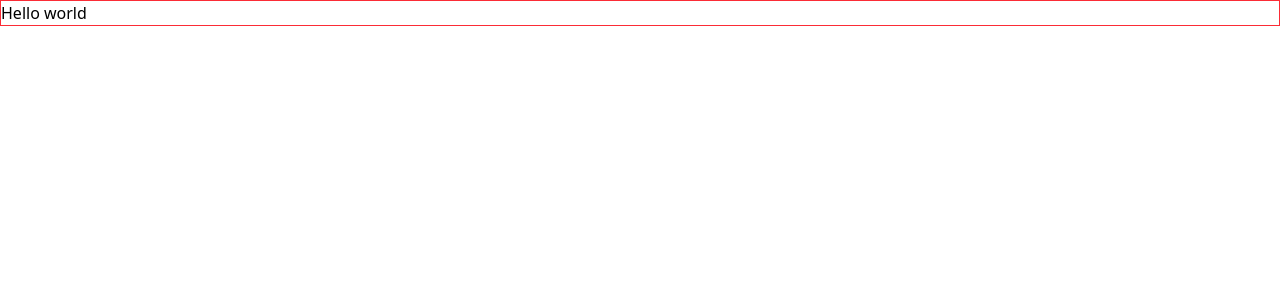
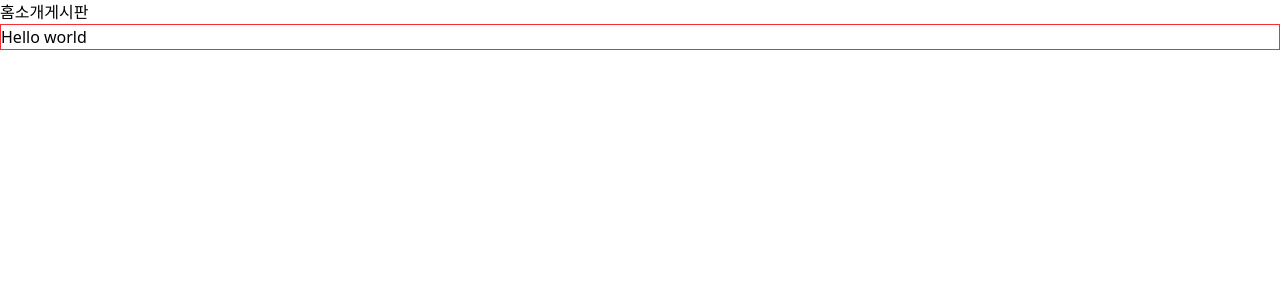
Before and after one commit to kimhyeji/nextjs_sb_2510, a Next.js app in the folder frontapp/: page / in a window 1280 px wide. Shown: the top 300 px of the page. Built offline with nearby package versions, Linux system fonts and the light colour scheme.

Commit message:
next js page

```diff
--- /dev/null
+++ b/frontapp/app/about/layout.tsx
@@ -0,0 +1,12 @@
+export default function AboutLayout({
+  children,
+}: Readonly<{
+  children: React.ReactNode;
+}>) {
+  return (
+    <>
+      <h2>소개 페이지 공통</h2>
+      {children}
+    </>
+  );
+}
--- /dev/null
+++ b/frontapp/app/about/page.tsx
@@ -0,0 +1,7 @@
+export default function About() {
+  return (
+    <>
+      <div>소개</div>
+    </>
+  );
+}
--- /dev/null
+++ b/frontapp/app/article/page.tsx
@@ -0,0 +1,7 @@
+export default function Article() {
+  return (
+    <>
+      <div>게시판</div>
+    </>
+  );
+}
--- a/frontapp/app/layout.tsx
+++ b/frontapp/app/layout.tsx
@@ -1,5 +1,6 @@
 import type { Metadata } from "next";
 import "./globals.css";
+import Link from "next/link";
 
 export const metadata: Metadata = {
   title: "Create Next App",
@@ -12,8 +13,15 @@
   children: React.ReactNode;
 }>) {
   return (
-    <html lang="en">
-      <body>{children}</body>
+    <html lang="ko">
+      <body>
+        <nav>
+          <Link href="/">홈</Link>
+          <Link href="/about">소개</Link>
+          <Link href="/article">게시판</Link>
+        </nav>
+        {children}
+      </body>
     </html>
   );
 }
```
